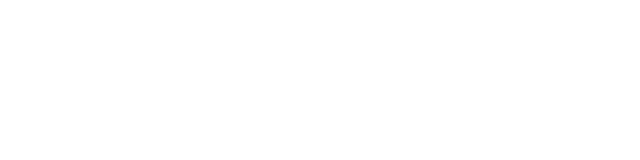
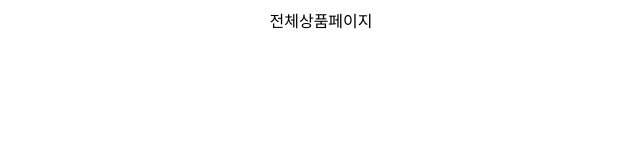
Before and after one commit to Zoey425/hnm-react-router, a React (Create React App) app: page / in a window 1280 px wide. Shown: the top 160 px of the page, without its empty margins (319-959 px from the left). Built offline with nearby package versions, Linux system fonts and the light colour scheme.

Commit message:
router setting

```diff
--- a/src/App.js
+++ b/src/App.js
@@ -1,5 +1,8 @@
 import './App.css';
 import { Route, Routes } from 'react-router-dom';
+import Products from './page/Products';
+import ProductDetail from './page/ProductDetail';
+import Login from './page/Login';
 
 /**
  * 필요한 페이지
@@ -14,7 +17,15 @@
  * 상품을 검색 -> 검색시 상품 전체 페이지에서 filter 됨
  */
 function App() {
-    return <div className="App"></div>;
+    return (
+        <div className="App">
+            <Routes>
+                <Route path="/" element={<Products />} />
+                <Route path="/product/:id" element={<ProductDetail />} />
+                <Route path="/login" element={<Login />} />
+            </Routes>
+        </div>
+    );
 }
 
 export default App;
--- /dev/null
+++ b/src/page/Login.js
@@ -0,0 +1,7 @@
+import React from 'react';
+
+const Login = () => {
+    return <div>로그인</div>;
+};
+
+export default Login;
--- /dev/null
+++ b/src/page/ProductDetail.js
@@ -0,0 +1,7 @@
+import React from 'react';
+
+const ProductDetail = () => {
+    return <div>디테일페이지</div>;
+};
+
+export default ProductDetail;
--- /dev/null
+++ b/src/page/Products.js
@@ -0,0 +1,7 @@
+import React from 'react';
+
+const Products = () => {
+    return <div>전체상품페이지</div>;
+};
+
+export default Products;
```
